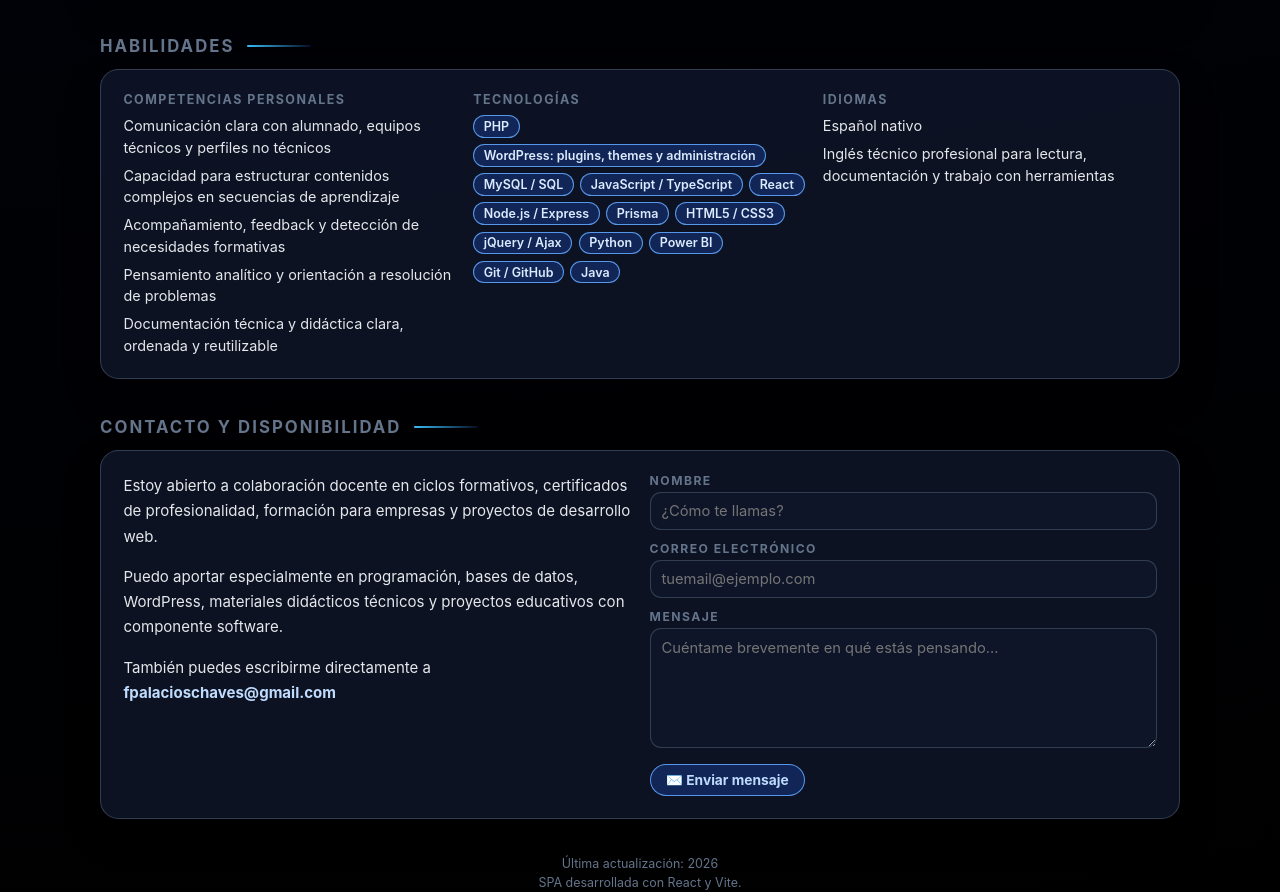
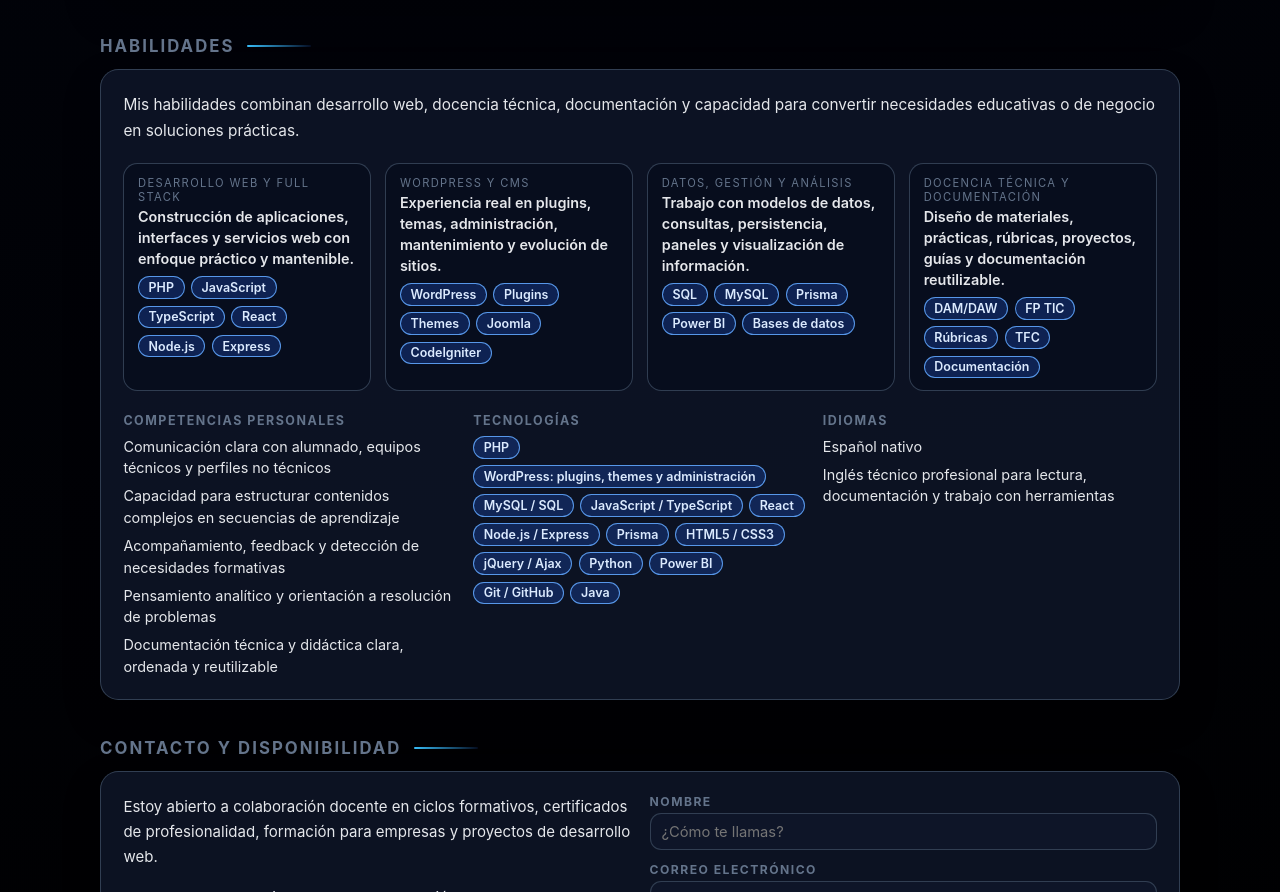
Before and after one commit to fpalacioschaves/cv-react, a React (Vite) app: page / in a window 1280 px wide. Shown: the part 5295-6187 px from the top of the page. Built offline with nearby package versions, Linux system fonts and the light colour scheme; no server answers.

Commit message:
Rework skills section into capability map

```diff
--- a/src/components/SkillsSection.jsx
+++ b/src/components/SkillsSection.jsx
@@ -1,8 +1,85 @@
 import { Section } from './Section'
 
+const SKILL_CLUSTERS = {
+  es: [
+    {
+      title: 'Desarrollo web y full stack',
+      description: 'Construcción de aplicaciones, interfaces y servicios web con enfoque práctico y mantenible.',
+      items: ['PHP', 'JavaScript', 'TypeScript', 'React', 'Node.js', 'Express'],
+    },
+    {
+      title: 'WordPress y CMS',
+      description: 'Experiencia real en plugins, temas, administración, mantenimiento y evolución de sitios.',
+      items: ['WordPress', 'Plugins', 'Themes', 'Joomla', 'CodeIgniter'],
+    },
+    {
+      title: 'Datos, gestión y análisis',
+      description: 'Trabajo con modelos de datos, consultas, persistencia, paneles y visualización de información.',
+      items: ['SQL', 'MySQL', 'Prisma', 'Power BI', 'Bases de datos'],
+    },
+    {
+      title: 'Docencia técnica y documentación',
+      description: 'Diseño de materiales, prácticas, rúbricas, proyectos, guías y documentación reutilizable.',
+      items: ['DAM/DAW', 'FP TIC', 'Rúbricas', 'TFC', 'Documentación'],
+    },
+  ],
+  en: [
+    {
+      title: 'Web and full-stack development',
+      description: 'Building applications, interfaces and web services with a practical and maintainable approach.',
+      items: ['PHP', 'JavaScript', 'TypeScript', 'React', 'Node.js', 'Express'],
+    },
+    {
+      title: 'WordPress and CMS',
+      description: 'Real experience with plugins, themes, administration, maintenance and site evolution.',
+      items: ['WordPress', 'Plugins', 'Themes', 'Joomla', 'CodeIgniter'],
+    },
+    {
+      title: 'Data, management and analytics',
+      description: 'Work with data models, queries, persistence, dashboards and information visualisation.',
+      items: ['SQL', 'MySQL', 'Prisma', 'Power BI', 'Databases'],
+    },
+    {
+      title: 'Technical teaching and documentation',
+      description: 'Design of materials, exercises, rubrics, projects, guides and reusable documentation.',
+      items: ['DAM/DAW', 'IT training', 'Rubrics', 'Final projects', 'Documentation'],
+    },
+  ],
+}
+
 export function SkillsSection({ t, styles, lang, skills }) {
+  const intro =
+    lang === 'es'
+      ? 'Mis habilidades combinan desarrollo web, docencia técnica, documentación y capacidad para convertir necesidades educativas o de negocio en soluciones prácticas.'
+      : 'My skills combine web development, technical teaching, documentation and the ability to turn educational or business needs into practical solutions.'
+
   return (
     <Section id="skills" title={t.skillsTitle} styles={styles}>
+      <p style={{ ...styles.paragraph, marginBottom: '1.15rem' }}>{intro}</p>
+
+      <div
+        style={{
+          display: 'grid',
+          gridTemplateColumns: 'repeat(auto-fit, minmax(230px, 1fr))',
+          gap: '0.9rem',
+          marginBottom: '1.35rem',
+        }}
+      >
+        {SKILL_CLUSTERS[lang].map((cluster) => (
+          <article key={cluster.title} style={styles.quickFact}>
+            <span style={styles.quickFactLabel}>{cluster.title}</span>
+            <span style={styles.quickFactValue}>{cluster.description}</span>
+            <div style={styles.pillRow}>
+              {cluster.items.map((item) => (
+                <span key={item} style={styles.pill}>
+                  {item}
+                </span>
+              ))}
+            </div>
+          </article>
+        ))}
+      </div>
+
       <div style={styles.skillColumns}>
         <div>
           <div style={styles.skillGroupTitle}>{t.softTitle}</div>
```
